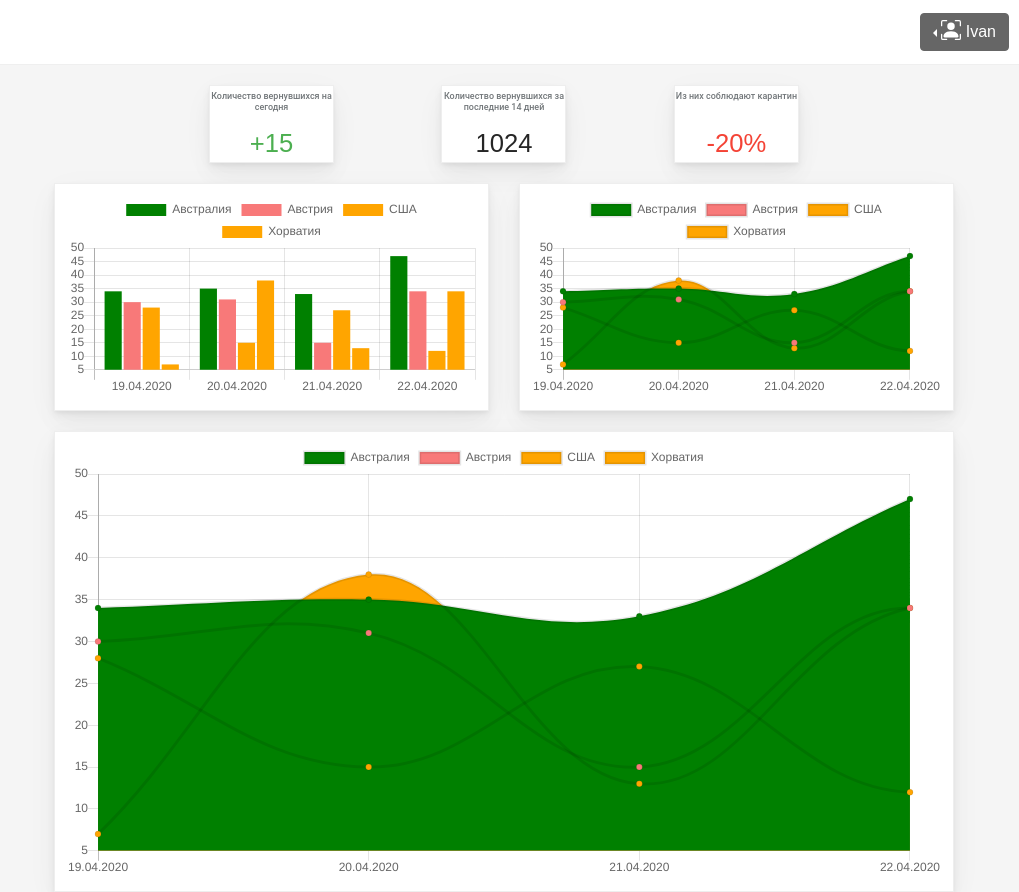
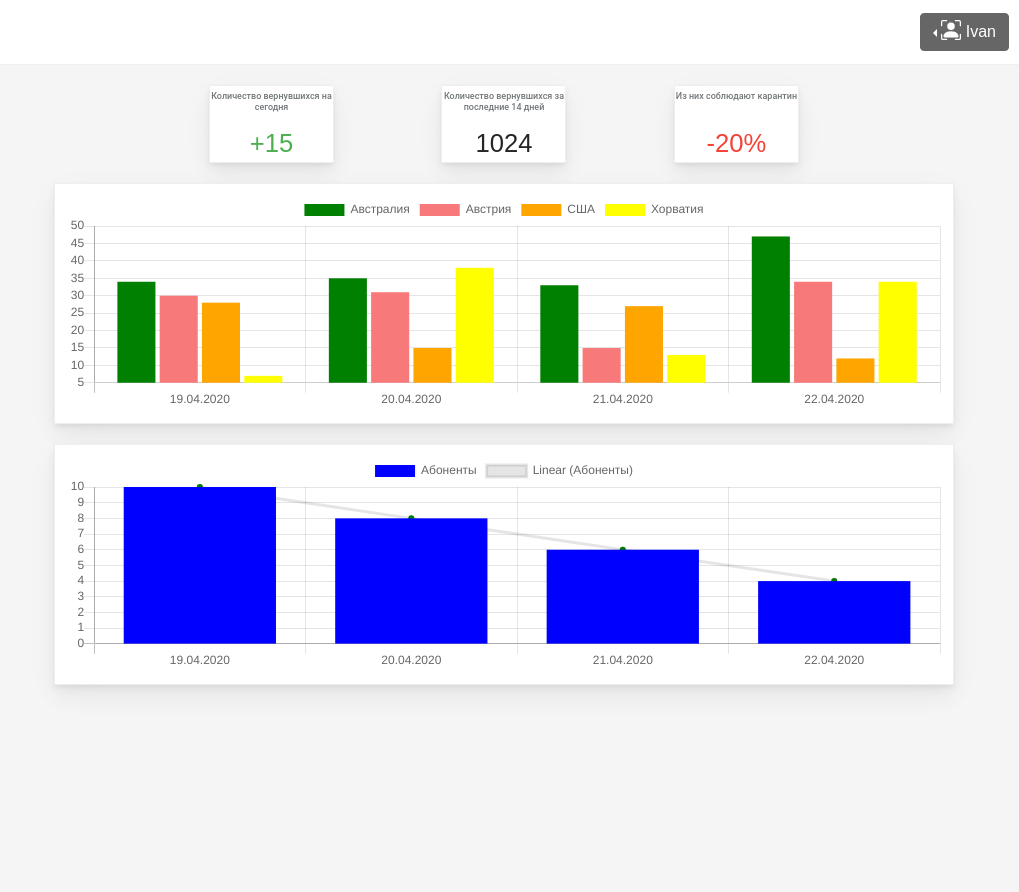
Before and after one commit to HiPiH/web-test, a Vue app: page /world/table in a window 1280 px wide. Shown: the whole page, without its empty margins (261-1280 px from the left). After the commit the page ends 800 px from the top, so only its background shows below. Built offline with nearby package versions, Linux system fonts and the light colour scheme; sample sign-in values are in the browser's storage; what vue-sidebar-menu would draw is missing.

Commit message:
chart first for purists

```diff
--- a/src/components/reports/World2.vue
+++ b/src/components/reports/World2.vue
@@ -9,95 +9,33 @@
   </div>
 
   <div class="row  line">
-
-
-      <div class="col-xl-6  col-lg-12" >
-           <div class="charbox">
-              <BarCHars class="box" :chart-data="datacollection" :height="200" :styles="myStyles"></BarCHars>
-          </div>
-          </div>
-
-        <div class="col-xl-6 col-lg-12" >
-                 <div class="charbox">
-              <LineChart class="box" :chart-data="datacollection" :height="200" :styles="myStyles"></LineChart>
-            </div>
-          </div>
+     <TourinstPerCountry class="col-xl-12  col-lg-12"></TourinstPerCountry>
   </div>
    <div class="row  line" >
-
-
-        <div class="col-xl-12 col-lg-12" >
-                 <div class="charbox">
-              <LineChart class="box" :chart-data="datacollection" :height="200" :styles="myStyles"></LineChart>
-              </div>
-          </div>
+        <TourinstChnaged class="col-xl-12 col-lg-12" > </TourinstChnaged>
   </div>
 </div>
 </template>
 
 
 
+<script >
 
 
-<script >
 
-import LineChart from './charts/LineChart'
+import counter from "./charts/Counter"
 
-import BarCHars from './charts/BarCHars'
-import counter from "./charts/Counter"
+
+import TourinstPerCountry from './charts/Worlds/TourinstPerCountry'
+
+import TourinstChnaged from './charts/Worlds/TourinstChnaged'
 
 
 export default {
   components: {
-      LineChart,
       counter,
-      BarCHars
-    },
-  data () {
-      return {
-        datacollection: [null],
-        height: 100
-      }
-    },
-    mounted () {
-      this.fillData()
-    },
- computed: {
-    myStyles () {
-      return {
-        height:100,
-        position: 'relative'
-      }
-    }
-  },
-    methods: {
-      fillData () {
-        this.datacollection = {
-          labels: [ "19.04.2020",  "20.04.2020",  "21.04.2020", "22.04.2020"],
-          datasets: [
-            {
-              label: 'Австралия',
-              backgroundColor: 'green',
-              data: [this.getRandomInt(), this.getRandomInt(), this.getRandomInt(), this.getRandomInt()]
-            }, {
-              label: 'Австрия',
-              backgroundColor: '#f87979',
-              data: [this.getRandomInt(), this.getRandomInt(), this.getRandomInt(), this.getRandomInt(), this.getRandomInt()]
-            }, {
-              label: 'США',
-              backgroundColor: 'orange',
-              data: [this.getRandomInt(), this.getRandomInt(), this.getRandomInt(), this.getRandomInt(), this.getRandomInt(), this.getRandomInt(), this.getRandomInt()]
-            }, {
-              label: 'Хорватия',
-              backgroundColor: 'orange',
-              data: [this.getRandomInt(), this.getRandomInt(), this.getRandomInt(), this.getRandomInt(), this.getRandomInt(), this.getRandomInt(), this.getRandomInt()]
-            }
-          ]
-        }
-      },
-      getRandomInt () {
-        return Math.floor(Math.random() * (50 - 5 + 1)) + 5
-      }
+      TourinstPerCountry,
+      TourinstChnaged
     }
 }
 </script>
--- /dev/null
+++ b/src/components/reports/charts/Worlds/TourinstChnaged.vue
@@ -0,0 +1,70 @@
+<template>
+    <div  >
+           <div class="charbox">
+              <BarChart class="box" :chart-data="datacollection" height="100" :styles="myStyles" :options="options"></BarChart>
+          </div>
+      </div>
+</template>
+
+<script>
+import BarChart from '../template/BarChart'
+
+
+export default {
+  components: {
+      BarChart
+    },
+   props: ['height'],
+  data () {
+      return {
+        datacollection: [null],
+        options : {
+          scales: {
+              yAxes: [{
+                  ticks: {
+                      // max: 5,
+                       min: 0,
+                      stepSize: 1
+                  }
+              }]
+          }
+        }
+      }
+    },
+    mounted () {
+      this.fillData()
+    },
+ computed: {
+    myStyles () {
+      return {
+
+        position: 'relative'
+      }
+    }
+  },
+    methods: {
+     fillData () {
+        this.datacollection = {
+          labels: [ "19.04.2020",  "20.04.2020",  "21.04.2020", "22.04.2020"],
+          datasets: [
+            {
+              label: 'Абоненты',
+              backgroundColor: 'blue',
+              data: [10, 8, 6 ,4 ],
+
+            },
+          {
+              label: 'Linear (Абоненты)',
+              backgroundColor: 'green',
+              data: [10, 8, 6 ,4 ],
+              type: 'line',
+              fill: false,
+
+            }
+          ]
+        }
+      },
+
+    }
+}
+</script>
--- /dev/null
+++ b/src/components/reports/charts/Worlds/TourinstPerCountry.vue
@@ -0,0 +1,63 @@
+<template>
+    <div  >
+           <div class="charbox">
+              <BarChart class="box" :chart-data="datacollection" :height="100" :styles="myStyles"></BarChart>
+          </div>
+      </div>
+</template>
+
+<script>
+import BarChart from '../template/BarChart'
+
+export default {
+  components: {
+      BarChart
+    },
+  data () {
+      return {
+        datacollection: [null],
+        height: 100
+      }
+    },
+    mounted () {
+      this.fillData()
+    },
+ computed: {
+    myStyles () {
+      return {
+
+        position: 'relative'
+      }
+    }
+  },
+    methods: {
+      fillData () {
+        this.datacollection = {
+          labels: [ "19.04.2020",  "20.04.2020",  "21.04.2020", "22.04.2020"],
+          datasets: [
+            {
+              label: 'Австралия',
+              backgroundColor: 'green',
+              data: [this.getRandomInt(), this.getRandomInt(), this.getRandomInt(), this.getRandomInt()]
+            }, {
+              label: 'Австрия',
+              backgroundColor: '#f87979',
+              data: [this.getRandomInt(), this.getRandomInt(), this.getRandomInt(), this.getRandomInt(), this.getRandomInt()]
+            }, {
+              label: 'США',
+              backgroundColor: 'orange',
+              data: [this.getRandomInt(), this.getRandomInt(), this.getRandomInt(), this.getRandomInt(), this.getRandomInt(), this.getRandomInt(), this.getRandomInt()]
+            }, {
+              label: 'Хорватия',
+              backgroundColor: 'yellow',
+              data: [this.getRandomInt(), this.getRandomInt(), this.getRandomInt(), this.getRandomInt(), this.getRandomInt(), this.getRandomInt(), this.getRandomInt()]
+            }
+          ]
+        }
+      },
+      getRandomInt () {
+        return Math.floor(Math.random() * (50 - 5 + 1)) + 5
+      }
+    }
+}
+</script>
```
Also changed, not shown: src/components/reports/charts/template/BarChart.vue (renamed from src/components/reports/charts/BarCHars.vue), src/components/reports/charts/template/LineChart.vue (renamed from src/components/reports/charts/LineChart.vue).
